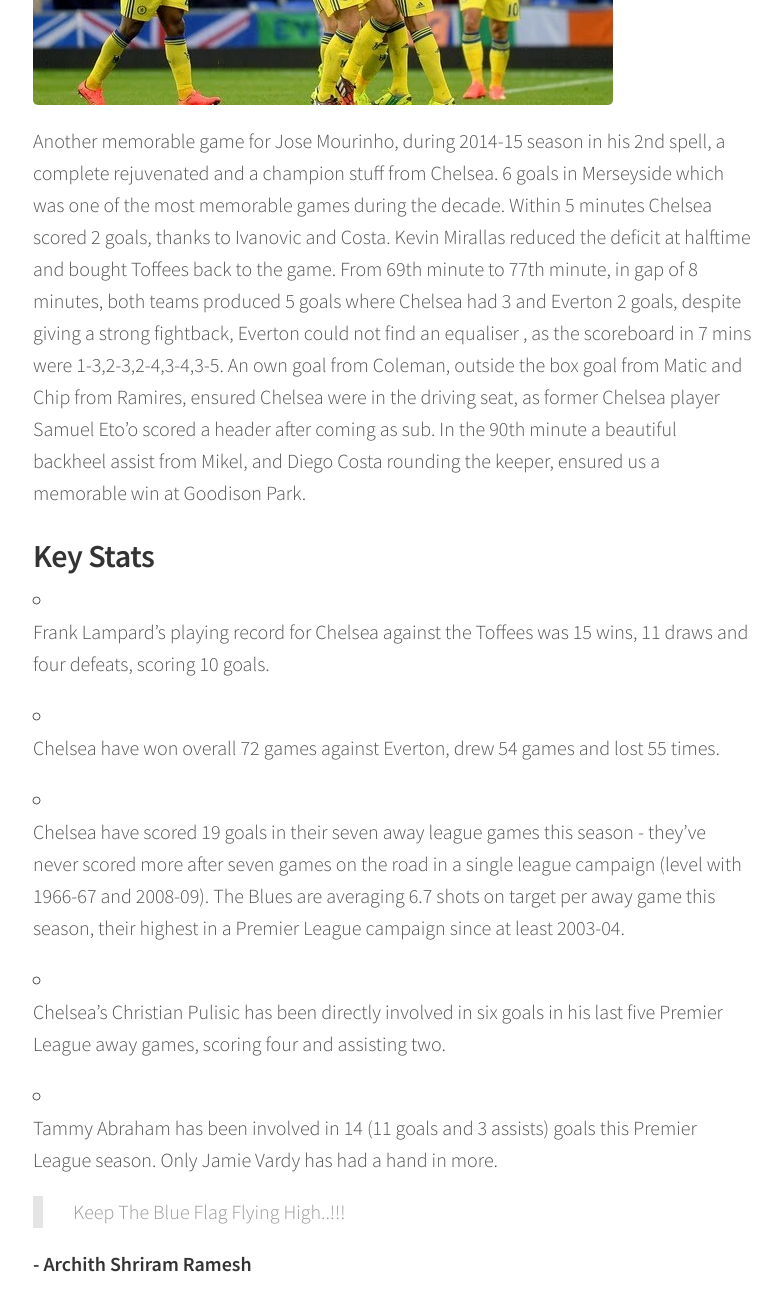
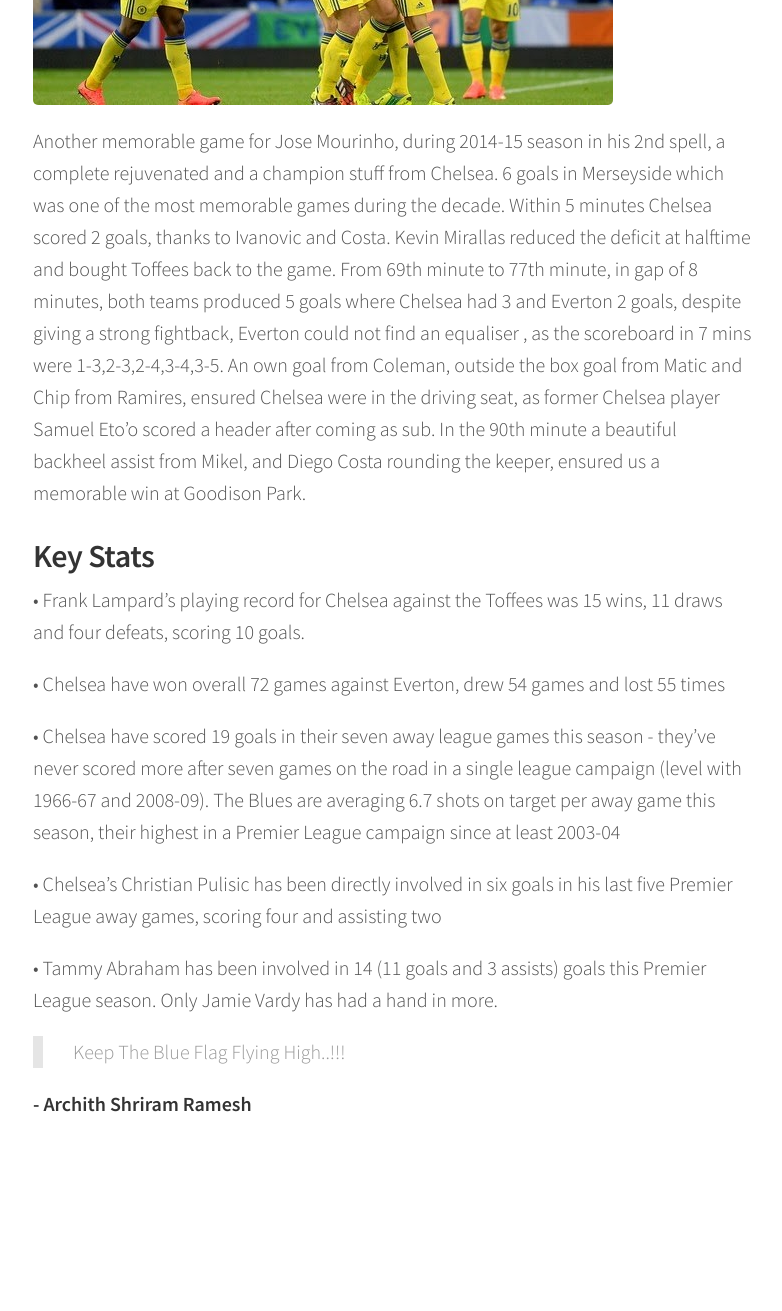
Before and after one commit to chelseafcindia/blog, a Jekyll site: the page built from _posts/2019-12-07-everton-vs-chelsea-preview.markdown, in a window 1280 px wide and 1400 px high, scrolled down 3009 px. Shown: the top 1311 px of the window, without its empty margins (247-1029 px from the left). Built offline with Jekyll 4.4.1, drawn with Linux system fonts in a browser that asks for light colours; comment, search, counter and statistics services are not loaded; after the commit the page ends 4249 px from its top, so only the background shows below that.

```diff
--- a/_posts/2019-12-07-everton-vs-chelsea-preview.markdown
+++ b/_posts/2019-12-07-everton-vs-chelsea-preview.markdown
@@ -62,15 +62,16 @@ From 69th minute to 77th minute, in gap of 8 minutes, both teams produced 5 goal
 
 ## Key Stats
 
-* Frank Lampard’s playing record for Chelsea against the Toffees was 15 wins, 11 draws and four defeats, scoring 10 goals.
+•	Frank Lampard’s playing record for Chelsea against the Toffees was 15 wins, 11 draws and four defeats, scoring 10 goals.
 
-* Chelsea have won overall 72 games against Everton, drew 54 games and lost 55 times.
+•	Chelsea have won overall 72 games against Everton, drew 54 games and lost 55 times
 
-* Chelsea have scored 19 goals in their seven away league games this season - they've never scored more after seven games on the road in a single league campaign (level with 1966-67 and 2008-09). The Blues are averaging 6.7 shots on target per away game this season, their highest in a Premier League campaign since at least 2003-04.
+•	Chelsea have scored 19 goals in their seven away league games this season - they've never scored more after seven games on the road in a single league campaign (level with 1966-67 and 2008-09). The Blues are averaging 6.7 shots on target per away game this season, their highest in a Premier League campaign since at least 2003-04
 
-* Chelsea's Christian Pulisic has been directly involved in six goals in his last five Premier League away games, scoring four and assisting two.
+•	Chelsea's Christian Pulisic has been directly involved in six goals in his last five Premier League away games, scoring four and assisting two
 
-* Tammy Abraham has been involved in 14 (11 goals and 3 assists) goals this Premier League season. Only Jamie Vardy has had a hand in more.
+•	Tammy Abraham has been involved in 14 (11 goals and 3 assists) goals this Premier League season. Only Jamie Vardy has had a hand in more.
+
 
 > Keep The Blue Flag Flying High..!!!
 
```
